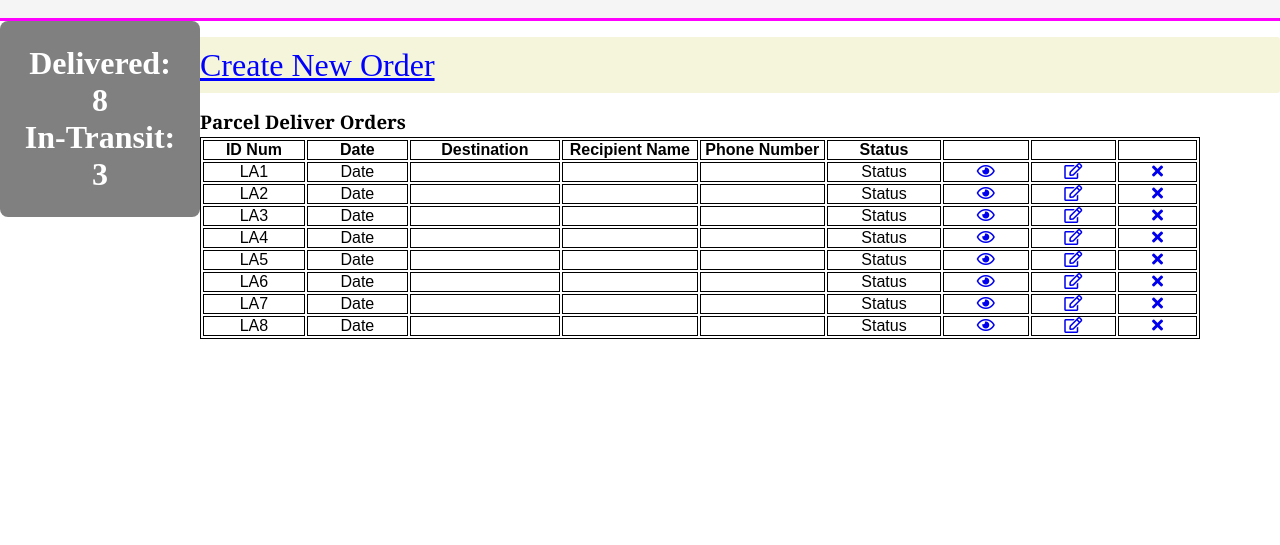
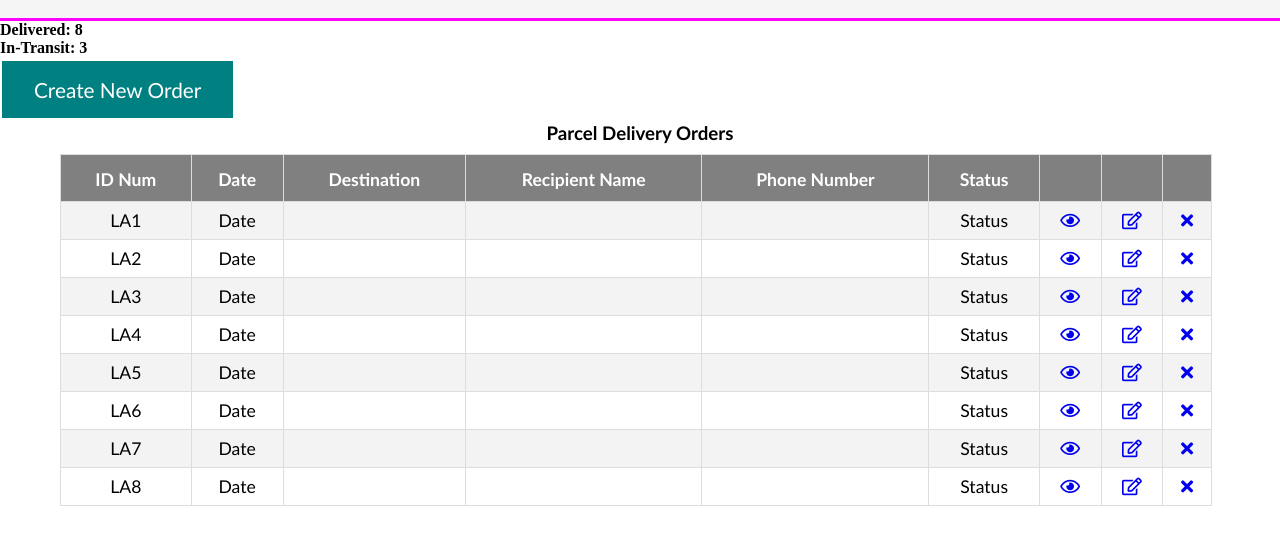
Before and after one commit to teepha/send-it, a plain HTML site: page user-profile.html in a window 1280 px wide. Shown: the part 97-642 px from the top of the page. Drawn offline with Linux system fonts and the light colour scheme.

Commit message:
Modify styles.css, login.html and user-profile.html files

```diff
--- a/css/styles.css
+++ b/css/styles.css
@@ -50,10 +50,7 @@ font-family: sans-serif;
 }
 h1{
     text-align: justify;
-}
-h3{
-    text-align: start;
-    font-family: Cambria;
+    font-family: Trebuchet MS, Arial, "Helvetica", sans-serif;
 }
 li{
     list-style: none;
@@ -81,40 +78,50 @@ input[type=submit] {
     border-radius: 5px;
     cursor: pointer;
     font-size: 1.6rem;
+    font-family: Trebuchet MS, Arial, "Helvetica", sans-serif;
 }
 input[type=submit]:hover {
     background-color: green;
 }
+.orderNum{
 
-.orderNum{
-    text-align: center;
-    padding: 1.5rem;
-    border-radius: 8px;
-    background: gray;
-    flex: 0 0 75%;
-    width: 200px;
-    font-size:2rem;
-    color: white;
-    float: left;
 }
 .button{
-    display: block;
-    padding: 0.6rem 1.2rem;
-    border-radius: 3px;
-    background: beige;
-    font-size:2rem;
-    color: blue;
-    margin: 1rem auto;
-    text-transform: capitalize;
+    background-color: teal;
+    font-size: 1.3rem;
+    font-family: Trebuchet MS, Arial, "Helvetica", sans-serif;
+    border: none;
+    color: white;
+    padding: 16px 32px;
+    margin: 4px 2px;
+    cursor: pointer;
 }
-table, th, td{
-    border: 0.5px solid black;
-    margin: 0.2rem;
-    padding: 0;
-    font-family: Arial, sans-serif;
+h3{
     text-align: center;
-    font-size: 1.0rem;
-    background: white;
-    width: 1000px;
-
+    font-family: "Trebuchet MS", Arial, Helvetica, sans-serif;
 }
+#orders {
+    font-family: "Trebuchet MS", Arial, Helvetica, sans-serif;
+    border-collapse: collapse;
+    width: 90%;
+    margin: 10px 20px 20px 60px;
+    justify-content: center;
+}
+#orders td, #orders th {
+    border: 1px solid #ddd;
+    padding: 8px;
+    text-align: center;
+    font-size: 1.1rem;
+}
+#orders tr:nth-child(even){
+    background-color: #f3f3f3;
+}
+#orders tr:hover{
+    background-color: #eee;
+}
+#orders th{
+    padding-top: 14px;
+    padding-bottom: 11px;
+    background-color: grey;
+    color: white;
+}
--- a/user-profile.html
+++ b/user-profile.html
@@ -21,12 +21,12 @@
             <h4>Delivered: 8</h4>
             <h4>In-Transit: 3</h4>
         </div>
-        <a class="button" href="create-order.html">Create New Order</a>
+        <a href="create-order.html"><button class="button">Create New Order</button></a>
 
 
         <div id="table">
-            <table>
-                <h3>Parcel Deliver Orders</h3>
+            <table id="orders">
+                <h3>Parcel Delivery Orders</h3>
                 <tr>
                     <th scope="row">ID Num</th>
                     <th scope="row">Date</th>
```
Also changed, not shown: login.html (+1 -1 lines).
